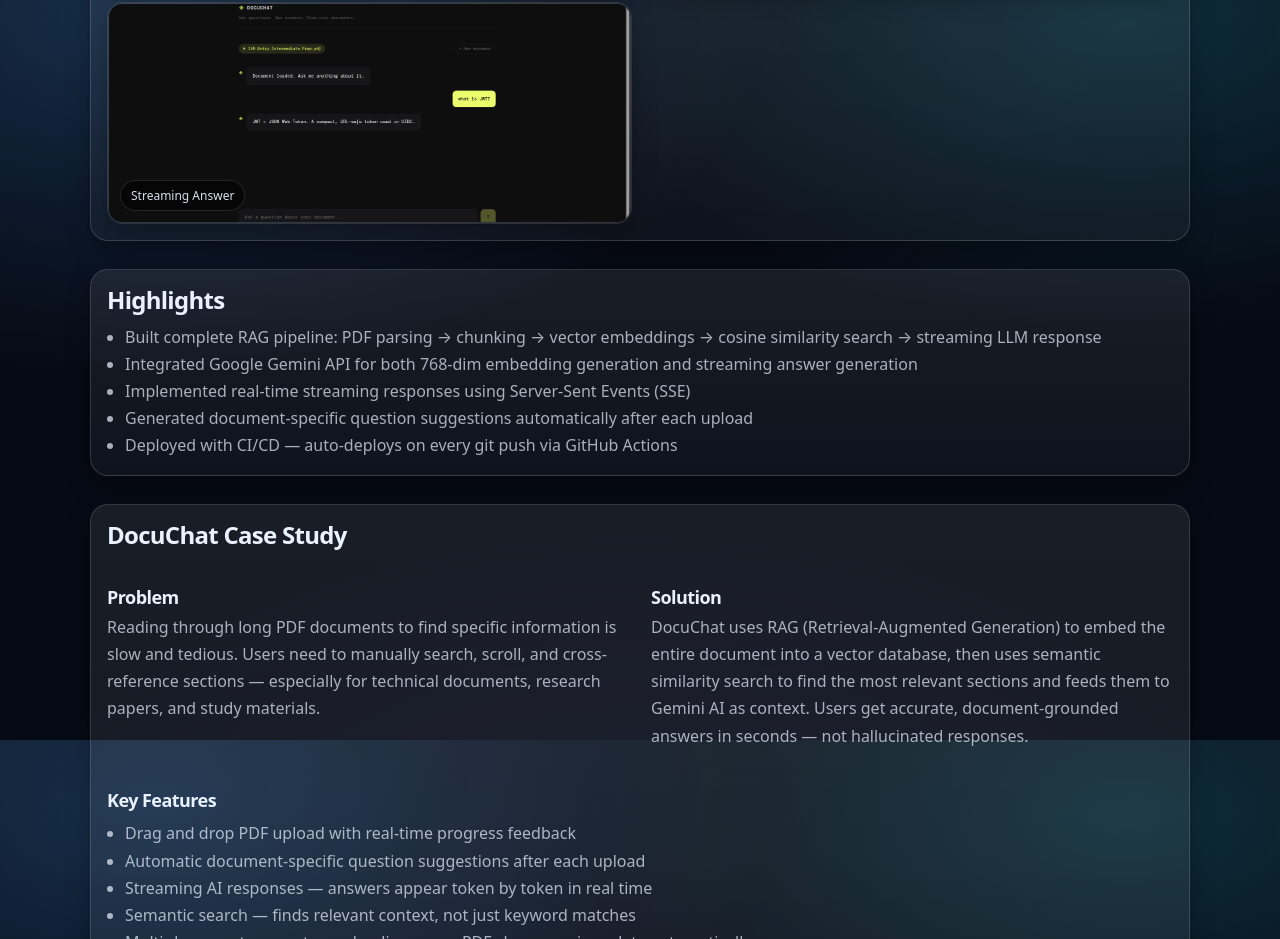
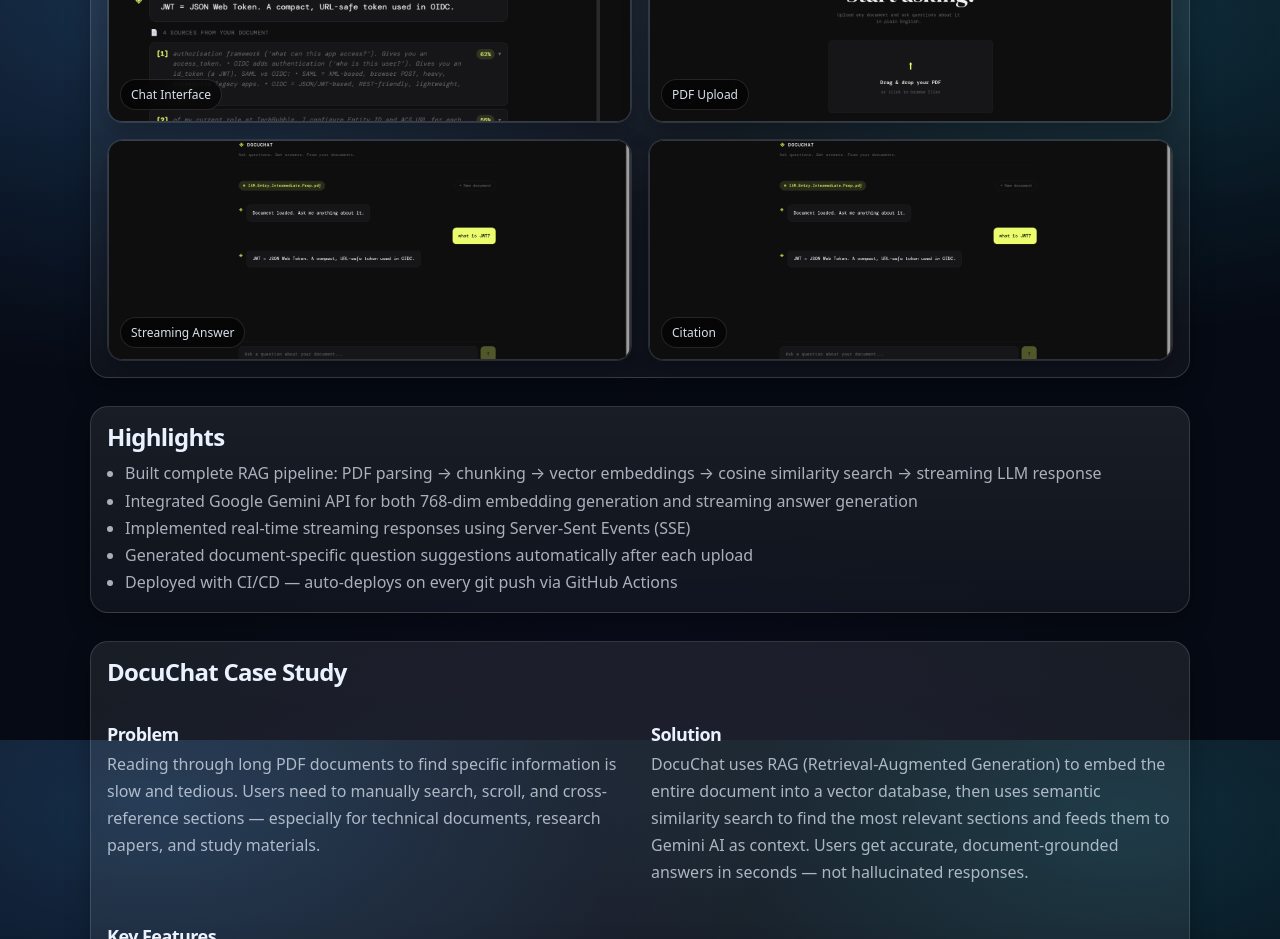
Before and after one commit to mdfadhih/my-portfolio, a React (Vite) app: page /projects/docuchat in a window 1280 px wide. Shown: the part 860-1799 px from the top of the page. Built offline with nearby package versions, Linux system fonts and the light colour scheme.

Commit message:
add source citations to AI answers with similarity scores

```diff
--- a/src/pages/ProjectDetail.jsx
+++ b/src/pages/ProjectDetail.jsx
@@ -26,7 +26,7 @@
 
 import docuChatCover from "../assets/images/docuchat/Docuchat.png";
 import docuChatUpload from "../assets/images/docuchat/upload.png";
-// import docuChatChat from "../assets/images/docuchat/chat.png";
+import docuChatcite from "../assets/images/docuchat/citation.png";
 import docuChatAnswer from "../assets/images/docuchat/chat.png";
 
 export default function ProjectDetail() {
@@ -174,6 +174,21 @@
               >
                 <img src={docuChatAnswer} alt="DocuChat AI answer streaming" />
                 <span>Streaming Answer</span>
+              </div>
+              <div
+                className="shot"
+                onClick={() =>
+                  setLb({ open: true, src: docuChatcite, alt: "AI Citation" })
+                }
+                role="button"
+                tabIndex={0}
+                onKeyDown={(e) =>
+                  e.key === "Enter" &&
+                  setLb({ open: true, src: docuChatcite, alt: "AI Citation" })
+                }
+              >
+                <img src={docuChatAnswer} alt="DocuChat AI answer streaming" />
+                <span>Citation</span>
               </div>
             </div>
           </section>
```
Also changed, not shown: src/assets/images/docuchat/Docuchat.png, src/assets/images/docuchat/citation.png (added).
